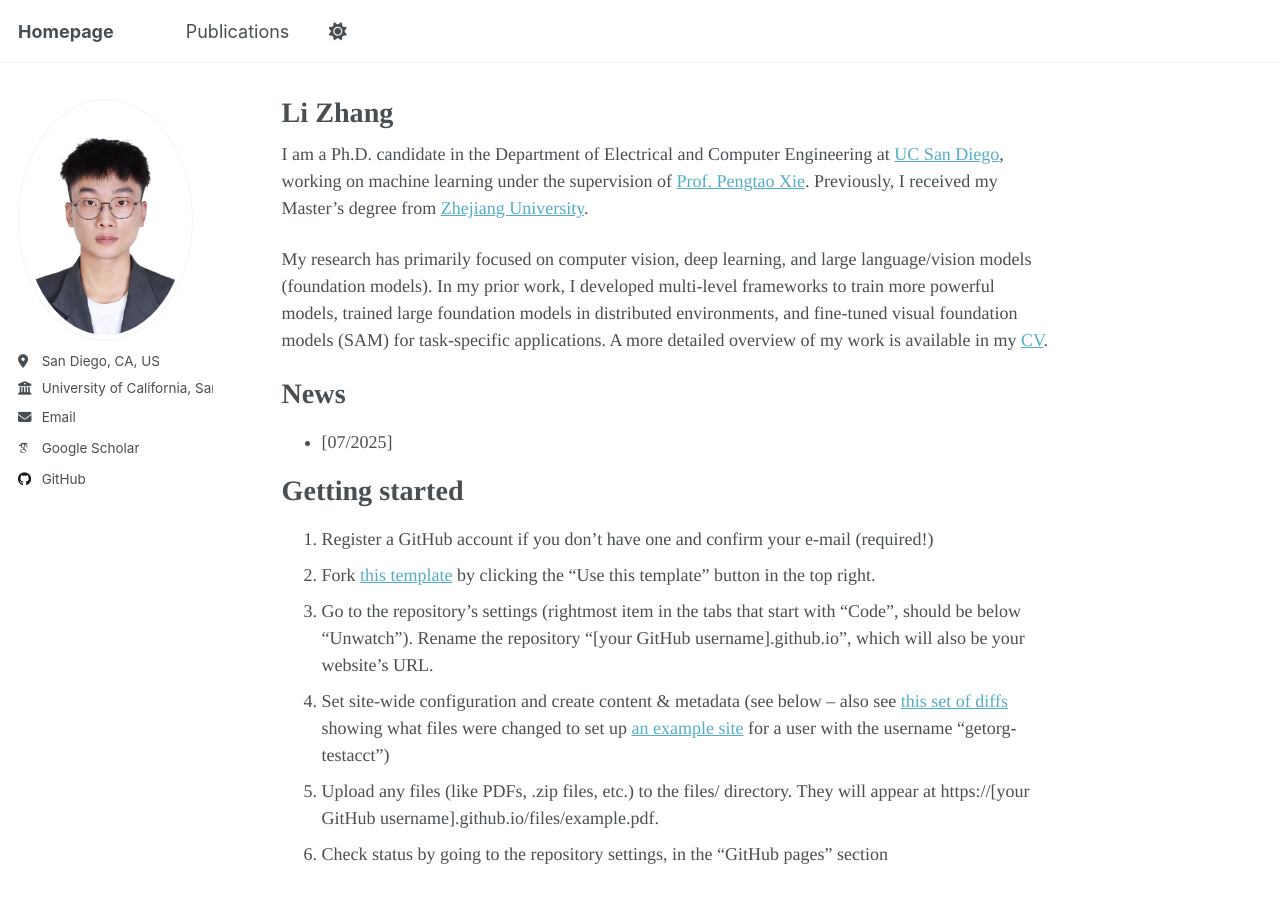
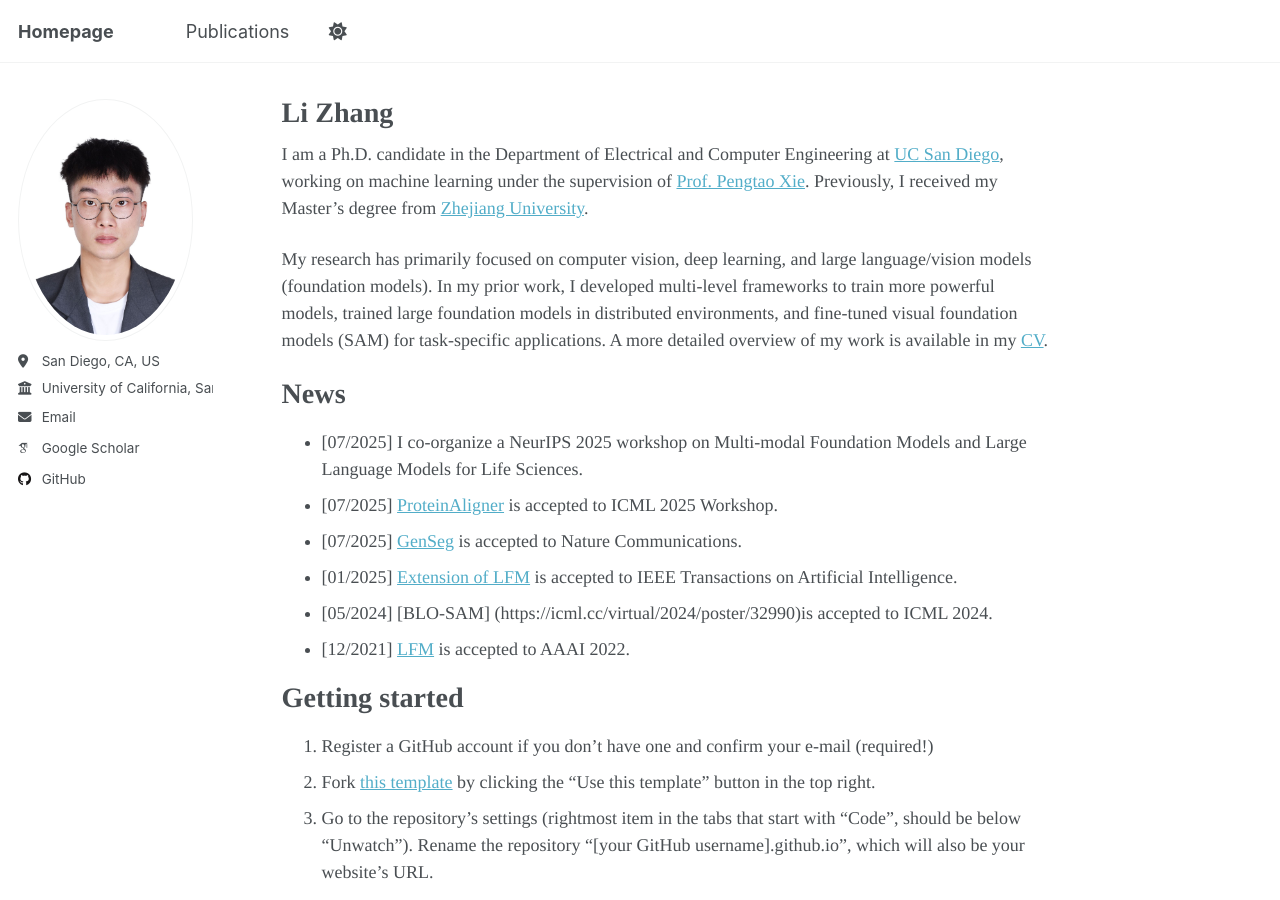
Before and after one commit to importZL/importZL.github.io, a Jekyll site: the page built from _pages/about.md, in a window 1280 px wide and 900 px high. Built offline with Jekyll 4.4.1, drawn with Linux system fonts in a browser that asks for light colours; some web fonts are replaced; a script that is not in the unit is left out.

Commit message:
Update about.md

```diff
--- a/_pages/about.md
+++ b/_pages/about.md
@@ -14,7 +14,12 @@ My research has primarily focused on computer vision, deep learning, and large l
 
 News
 ======
-- [07/2025]
+- [07/2025] I co-organize a NeurIPS 2025 workshop on Multi-modal Foundation Models and Large Language Models for Life Sciences.
+- [07/2025] [ProteinAligner](https://www.biorxiv.org/content/10.1101/2024.10.06.616870v1) is accepted to ICML 2025 Workshop.
+- [07/2025] [GenSeg](https://arxiv.org/html/2408.17421v1) is accepted to Nature Communications.
+- [01/2025] [Extension of LFM](https://ieeexplore.ieee.org/abstract/document/10855680) is accepted to IEEE Transactions on Artificial Intelligence.
+- [05/2024] [BLO-SAM] (https://icml.cc/virtual/2024/poster/32990)is accepted to ICML 2024.
+- [12/2021] [LFM](https://ojs.aaai.org/index.php/AAAI/article/view/21258) is accepted to AAAI 2022.
 
 Getting started
 ======
```
